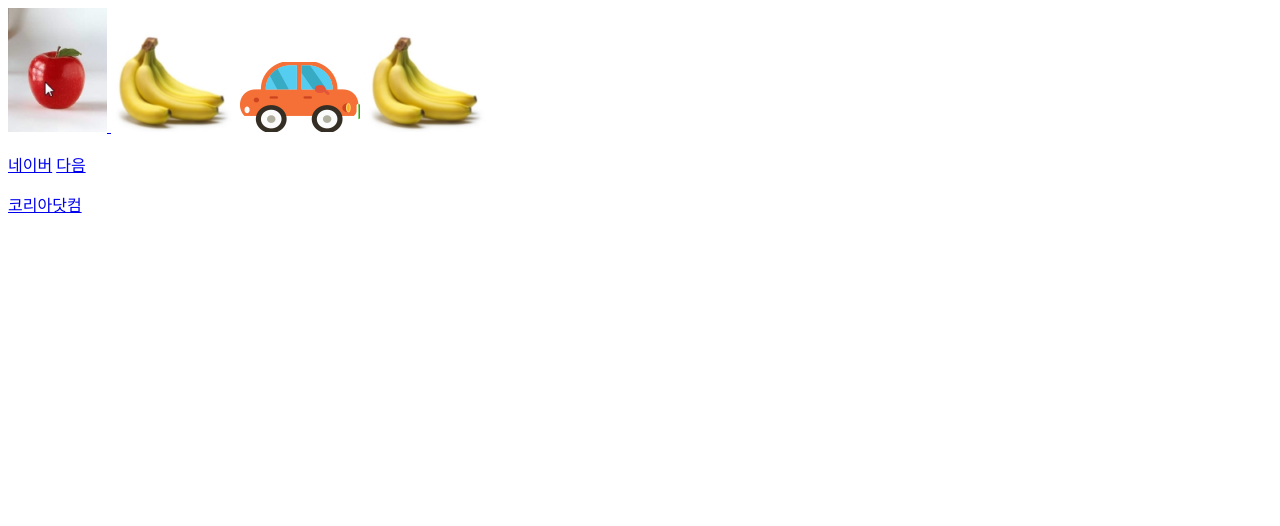
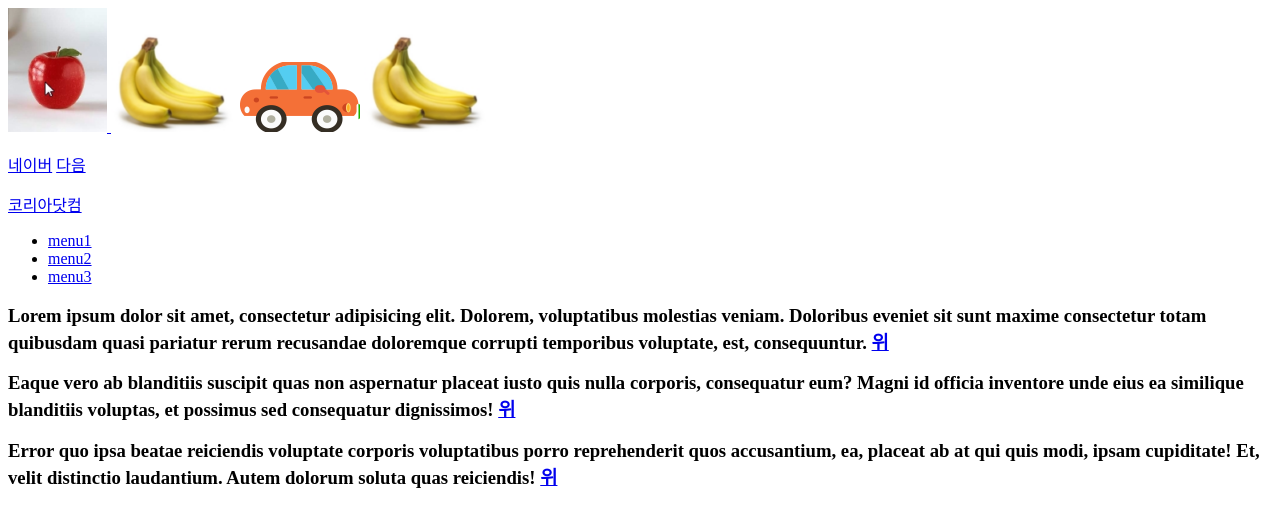
Before and after one commit to parkjihyun3/w2020, a plain HTML site: page 20200603/index.html in a window 1280 px wide. Shown: the top 526 px of the page. Drawn offline with Linux system fonts and the light colour scheme.

Commit message:
Update index.html

```diff
--- a/20200603/index.html
+++ b/20200603/index.html
@@ -19,5 +19,71 @@
 	  	</p>
 		<a href="http://www.korea.com">코리아닷컴</a>
 
+		<!-- ul>li*3>a[#]>{menu} -->
+		<ul id="up">
+			<li><a href="#love">menu1</a></li>
+			<li><a href="#can">menu2</a></li>
+			<li><a href="#it">menu3</a></li>
+		</ul>
+		<h3 id="love">Lorem ipsum dolor sit amet, consectetur adipisicing elit. Dolorem, voluptatibus molestias veniam. Doloribus eveniet sit sunt maxime consectetur totam quibusdam quasi pariatur rerum recusandae doloremque corrupti temporibus voluptate, est, consequuntur.
+		<a href="#up">위</a>
+		</h3>
+		<h3 id="can">Eaque vero ab blanditiis suscipit quas non aspernatur placeat iusto quis nulla corporis, consequatur eum? Magni id officia inventore unde eius ea similique blanditiis voluptas, et possimus sed consequatur dignissimos!
+		<a href="#up">위</a>
+		</h3>
+		<h3 id="it">Error quo ipsa beatae reiciendis voluptate corporis voluptatibus porro reprehenderit quos accusantium, ea, placeat ab at qui quis modi, ipsam cupiditate! Et, velit distinctio laudantium. Autem dolorum soluta quas reiciendis!
+		<a href="#up">위</a>
+		</h3>
+	<br>
+	<br>
+	<br>
+	<br>
+	<br>
+	<br>
+	<br>
+	<br>
+	<br>
+	<br>
+	<br>
+	<br>
+	<br>
+	<br>
+	<br>
+	<br>
+	<br>
+	<br>
+	<br>
+	<br>
+	<br>
+	<br>
+	<br>
+	<br>
+	<br>
+	<br>
+	<br>
+	<br>
+	<br>
+	<br>
+	<br>
+	<br>
+	<br>
+	<br>
+	<br>
+	<br>
+	<br>
+	<br>
+	<br>
+	<br>
+	<br>
+	<br>
+	<br>
+	<br>
+	<br>
+	<br>
+	<br>
+	<br>
+	<br>
+	<br>
+
 </body>
 </html>
```
